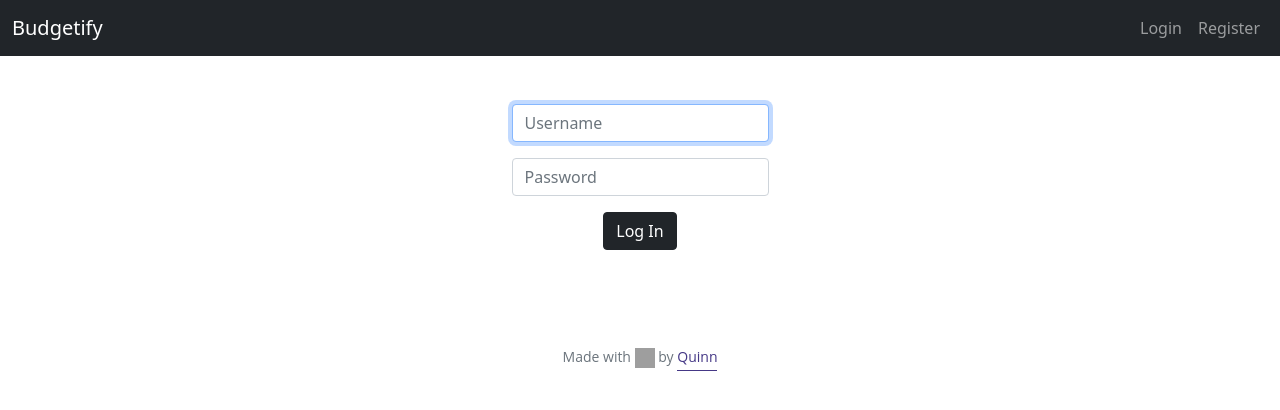
After one commit to wanyingng/Budgetify, a Flask app: template templates/login.html in a window 1280 px wide. The commit adds this page. Shown: the top 410 px of the page. Run offline with Flask 3, Linux system fonts and the light colour scheme; the template is opened without the code that fills it, so the values that code supplies are empty; some libraries are stand-ins or nearby versions; grey boxes are pictures that could not be loaded.

Commit message:
feat(budgetify): add login

```diff
--- a/templates/layout.html
+++ b/templates/layout.html
@@ -1,12 +1,15 @@
 <!DOCTYPE html>
 
 <html lang="en">
+
 <head>
     <meta charset="utf-8">
     <meta name="viewport" content="initial-scale=1, width=device-width">
     <!-- http://getbootstrap.com/docs/5.1/ -->
-        <link crossorigin="anonymous" href="https://cdn.jsdelivr.net/npm/bootstrap@5.1.3/dist/css/bootstrap.min.css" integrity="sha384-1BmE4kWBq78iYhFldvKuhfTAU6auU8tT94WrHftjDbrCEXSU1oBoqyl2QvZ6jIW3" rel="stylesheet">
-        <script crossorigin="anonymous" src="https://cdn.jsdelivr.net/npm/bootstrap@5.1.3/dist/js/bootstrap.bundle.min.js" integrity="sha384-ka7Sk0Gln4gmtz2MlQnikT1wXgYsOg+OMhuP+IlRH9sENBO0LRn5q+8nbTov4+1p"></script>
+    <link crossorigin="anonymous" href="https://cdn.jsdelivr.net/npm/bootstrap@5.1.3/dist/css/bootstrap.min.css"
+        integrity="sha384-1BmE4kWBq78iYhFldvKuhfTAU6auU8tT94WrHftjDbrCEXSU1oBoqyl2QvZ6jIW3" rel="stylesheet">
+    <script crossorigin="anonymous" src="https://cdn.jsdelivr.net/npm/bootstrap@5.1.3/dist/js/bootstrap.bundle.min.js"
+        integrity="sha384-ka7Sk0Gln4gmtz2MlQnikT1wXgYsOg+OMhuP+IlRH9sENBO0LRn5q+8nbTov4+1p"></script>
     <!-- https://www.chartjs.org/docs/latest/ -->
     <script src="https://cdn.jsdelivr.net/npm/chart.js@4.3.0/dist/chart.umd.min.js"></script>
     <!-- https://greensock.com/docs/ -->
@@ -22,10 +25,12 @@
     <nav class="navbar navbar-expand-lg navbar-dark bg-dark">
         <div class="container-fluid">
             <a class="navbar-brand" href="/">Budgetify</a>
-              <button class="navbar-toggler" type="button" data-bs-toggle="collapse" data-bs-target="#navbarNav" aria-controls="navbarNav" aria-expanded="false" aria-label="Toggle navigation">
+            <button class="navbar-toggler" type="button" data-bs-toggle="collapse" data-bs-target="#navbarNav"
+                aria-controls="navbarNav" aria-expanded="false" aria-label="Toggle navigation">
                 <span class="navbar-toggler-icon"></span>
             </button>
             <div class="collapse navbar-collapse" id="navbarNav">
+                {% if session["user_id"] %}
                 <ul class="navbar-nav">
                     <li class="nav-item">
                         <a class="nav-link" href="/">View Expenses</a>
@@ -34,10 +39,30 @@
                         <a class="nav-link" href="/addexpense">Add Expenses</a>
                     </li>
                 </ul>
+                <ul class="navbar-nav ms-auto">
+                    <li class="nav-item"><a class="nav-link" href="/password">Change Password</a></li>
+                    <li class="nav-item"><a class="nav-link" href="/logout">Logout</a></li>
+                </ul>
+                {% else %}
+                <ul class="navbar-nav ms-auto">
+                    <li class="nav-item"><a class="nav-link" href="/login">Login</a></li>
+                    <li class="nav-item"><a class="nav-link" href="/register">Register</a></li>
+                </ul>
+                {% endif %}
             </div>
         </div>
     </nav>
-          <button id="btn-top"><svg xmlns="http://www.w3.org/2000/svg" width="24" height="24" viewBox="0 0 24 24"><path d="M0 16.67l2.829 2.83 9.175-9.339 9.167 9.339 2.829-2.83-11.996-12.17z"/></svg></button>
+    {% if get_flashed_messages() %}
+    <header>
+        <div class="alert alert-success alert-dismissible fade show mb-0 text-center" role="alert">
+            <strong>{{ get_flashed_messages() | join(" ") }}</strong>
+            <button type="button" class="btn-close" data-bs-dismiss="alert" aria-label="Close"></button>
+        </div>
+    </header>
+    {% endif %}
+    <button id="btn-top"><svg xmlns="http://www.w3.org/2000/svg" width="24" height="24" viewBox="0 0 24 24">
+            <path d="M0 16.67l2.829 2.83 9.175-9.339 9.167 9.339 2.829-2.83-11.996-12.17z" />
+        </svg></button>
     <!-- <main class="container py-5 text-center"> -->
     {% block main %}{% endblock %}
     <!-- </main> -->
@@ -52,4 +77,5 @@
     </footer>
     <script src="/static/main.js"></script>
 </body>
+
 </html>
--- /dev/null
+++ b/templates/login.html
@@ -0,0 +1,21 @@
+{% extends "layout.html" %}
+
+{% block title %}
+    Log In - Budgetify
+{% endblock %}
+
+{% block main %}
+    <main class="container py-5 text-center">
+        <form action="/login" method="post">
+            <div class="mb-3">
+                <input autocomplete="off" autofocus class="form-control mx-auto w-auto" id="username" name="username"
+                    placeholder="Username" type="text">
+            </div>
+            <div class="mb-3">
+                <input class="form-control mx-auto w-auto" id="password" name="password" placeholder="Password"
+                    type="password">
+            </div>
+            <button class="btn btn-dark" type="submit">Log In</button>
+        </form>
+    </main>
+{% endblock %}
```
Also changed, not shown: 1 other file. Lines whose indentation alone changed are shown as unchanged.
